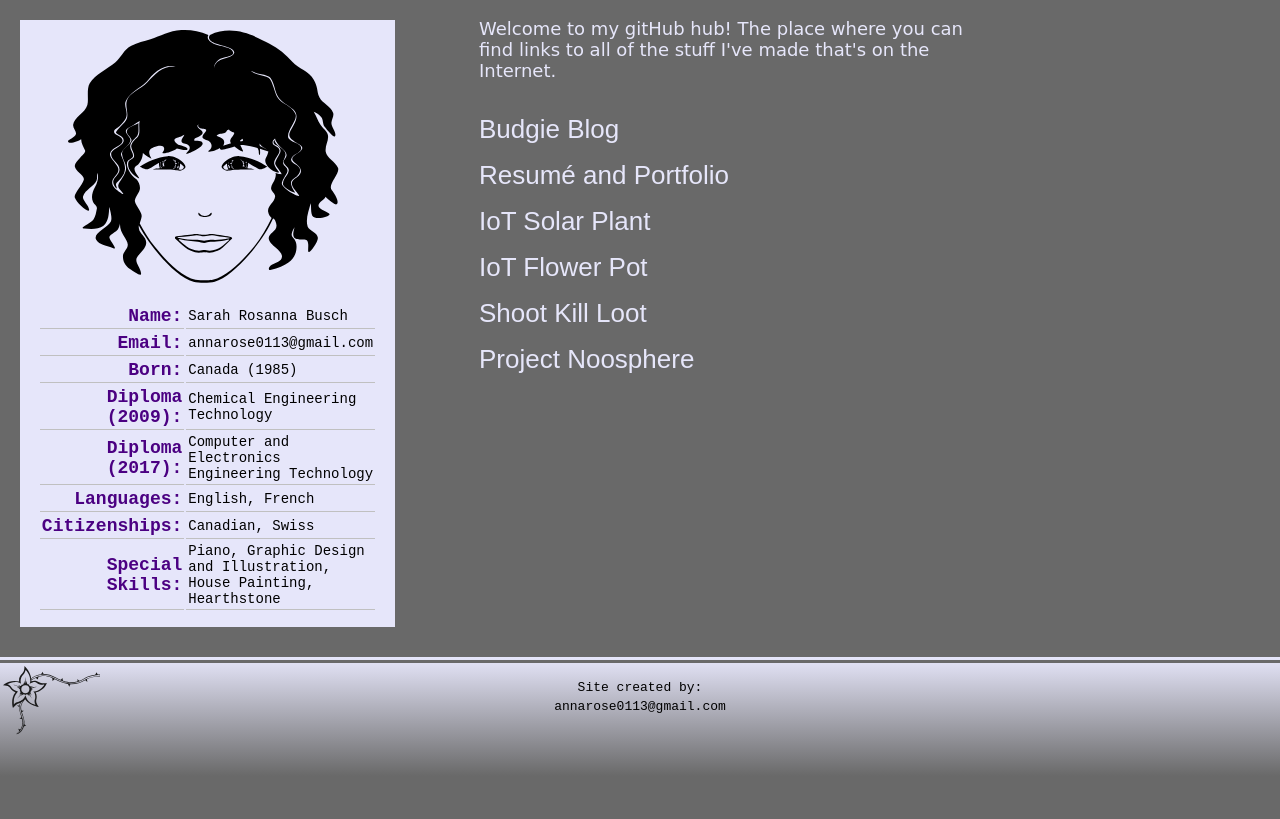
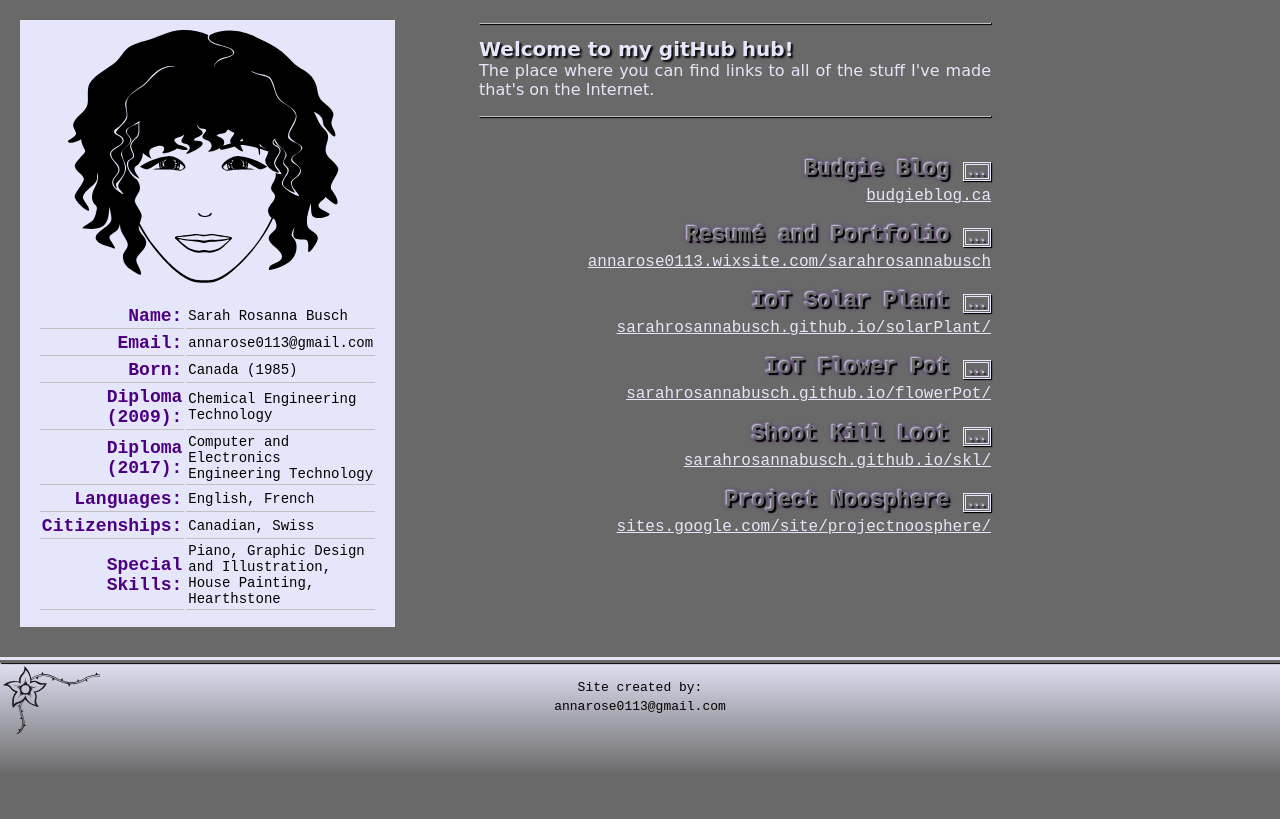
Before and after one commit to sarahRosannaBusch/sarahRosannaBusch.github.io, a plain HTML site: page index.html in a window 1280 px wide. Drawn offline with Linux system fonts and the light colour scheme.

Commit message:
updated styles and functions

```diff
--- a/index.html
+++ b/index.html
@@ -146,30 +146,42 @@
     <br>
   </div>
   <div id='links'>
+    <br><hr>
+    <h1> Welcome to my gitHub hub! </h1>
     <p id='intro'>
-      Welcome to my gitHub hub! The place where you can find links to all of the stuff
+      The place where you can find links to all of the stuff
       I've made that's on the Internet.
     </p>
+    <hr>
     <br>
-    <a onmouseover='showP("budgie")' onmouseout='hideP("budgie")'
-      class='a' href='http://budgieblog.ca/'> Budgie Blog </a>
-    <p id='budgie' class='p'>
-      This is the most recent website I created, using html5, css3, and javascript.
+    <h2> Budgie Blog
+      <span class='ellipses' onclick='showP("budgie")'> ... </span>
+    </h2>
+      <a class='a' href='http://budgieblog.ca/' target='_blank'>
+        budgieblog.ca</a>
+      <p id='budgie' class='hidden' onclick='showP("budgie")'>
+        This is the most recent website I've created using html5, css3, and javascript.
         My goal here was to learn excellent responsive design techniques to create
         websites that look good on any device.
       </p>
-    <br><br>
-    <a onmouseover='showP("resume")' onmouseout='hideP("resume")'
-      class='a' href='http://annarose0113.wixsite.com/sarahrosannabusch'> Resumé and Portfolio </a>
-    <p id='resume' class='p'>
+    <br>
+    <h2> Resumé and Portfolio
+      <span class='ellipses' onclick='showP("resume")'> ... </span>
+    </h2>
+      <a class='a' href='http://annarose0113.wixsite.com/sarahrosannabusch' target='_blank'>
+        annarose0113.wixsite.com/sarahrosannabusch</a>
+      <p id='resume' class='hidden' onclick='showP("resume")'>
         I built a resumé and portfolio site using Wix because it's a quick and easy
         way to post pdfs of my academic projects. You can find out a bit about my
         experience as a chemist, construction worker, electronics student, and more.
       </p>
-    <br><br>
-    <a onmouseover='showP("solar")' onmouseout='hideP("solar")'
-      class='a' href='https://sarahrosannabusch.github.io/solarPlant/'> IoT Solar Plant </a>
-    <p id='solar' class='p'>
+    <br>
+    <h2> IoT Solar Plant
+      <span class='ellipses' onclick='showP("solar")'> ... </span>
+    </h2>
+      <a class='a' href='https://sarahrosannabusch.github.io/solarPlant/' target='_blank'>
+        sarahrosannabusch.github.io/solarPlant/</a>
+      <p id='solar' class='hidden' onclick='showP("solar")'>
         This was a second year electronics project where I designed a micro solar farm
         that was controlled by a Netduino which also acted as a web server (using NeonMika)
         hosting a website that interacted with the solar farm. The website allowed
@@ -179,10 +191,13 @@
         I hadn't realized yet that I can just add svg code directly to my html, so
         all the images are png files, which take a long time to load off the Netduino.
       </p>
-    <br><br>
-    <a onmouseover='showP("flower")' onmouseout='hideP("flower")'
-      class='a' href='https://sarahrosannabusch.github.io/flowerPot/'> IoT Flower Pot </a>
-    <p id='flower' class='p'>
+    <br>
+    <h2> IoT Flower Pot
+      <span class='ellipses' onclick='showP("flower")'> ... </span>
+    </h2>
+      <a class='a' href='https://sarahrosannabusch.github.io/flowerPot/' target='_blank'>
+        sarahrosannabusch.github.io/flowerPot/</a>
+      <p id='flower' class='hidden' onclick='showP("flower")'>
         This is a project I'm currently working on to help me stop killing my house
         plants. I have started testing it with a simple moisture sensor made of two
         nails connected to a Netduino. It's working quite well, so now I need to learn
@@ -190,19 +205,25 @@
         to a demo site that shows how the svg works. I inserted the svg code (images
         and graphics) directly into the html so the page loads quickly off the Netduino!
       </p>
-    <br><br>
-    <a onmouseover='showP("skl")' onmouseout='hideP("skl")'
-      class='a' href='https://github.com/sarahRosannaBusch/skl'> Shoot Kill Loot </a>
-    <p id='skl' class='p'>
+    <br>
+    <h2> Shoot Kill Loot
+      <span class='ellipses' onclick='showP("skl")'> ... </span>
+    </h2>
+      <a class='a' href='https://sarahrosannabusch.github.io/skl/' target='_blank'>
+        sarahrosannabusch.github.io/skl/</a>
+      <p id='skl' class='hidden' onclick='showP("skl")'>
         This is a game that I started making over the Christmas holidays last year.
         I was making it using canvas and png images, as is recommended everywhere,
         but I'm finding it frustrating so I want to try doing it all with svg instead.
         Also, be warned, there is no loot yet, but you can shoot and kills things ;)
       </p>
-    <br><br>
-    <a onmouseover='showP("io")' onmouseout='hideP("io")'
-      class='a' href='https://sites.google.com/site/projectnoosphere/'> Project Noosphere </a>
-    <p id='io' class='p'>
+    <br>
+    <h2> Project Noosphere
+      <span class='ellipses' onclick='showP("io")'> ... </span>
+    </h2>
+      <a class='a' href='https://sites.google.com/site/projectnoosphere/' target='_blank'>
+        sites.google.com/site/projectnoosphere/</a>
+      <p id='io' class='hidden' onclick='showP("io")'>
         I created this website a couple years before I started studying electronics
         or coding, using Google Sites (which kinda sucks fyi), to share a comic strip
         I made. I drew the comic using Adobe Illustrator, but when I switched to Inkscape
--- a/scripts.js
+++ b/scripts.js
@@ -1,9 +1,7 @@
 function showP(p)
 {
-  document.getElementById(p).className = 'visible';
+  if(document.getElementById(p).className === 'visible')
+    document.getElementById(p).className = 'hidden';
+  else
+    document.getElementById(p).className = 'visible';
 }
-
-function hideP(p)
-{
-  document.getElementById(p).className = 'p';
-}
--- a/styles.css
+++ b/styles.css
@@ -60,17 +60,61 @@ div#links
 {
   width: 90%;
   margin: auto;
+  text-align: right;
+}
+
+h1
+{
+  font-size: 20px;
+  font-family: cursive;
+  background-color: transparent;
+  color: lavender;
+  text-shadow: 2px 2px 2px black;
+  text-align: justify;
+  margin-bottom: 0px;
 }
 
 p#intro
 {
-  font-size: 18px;
+  font-size: 16px;
   font-family: cursive;
   background-color: transparent;
   color: lavender;
+  text-align: justify;
+  margin-top: 0px;
 }
 
-p.p
+hr
+{
+  border-color: silver;
+  box-shadow: 1px 1px 1px black;
+}
+
+h2
+{
+  font-size: 22px;
+  font-family: monospace;
+  font-weight: bold;
+  color: dimgrey;
+  text-shadow: 2px 2px 1px black, -1px -1px 2px lavender, 0 0 5px indigo;
+  margin-bottom: 5px;
+  text-align: right;
+}
+
+span.ellipses
+{
+  color: lavender;
+  box-shadow: 1px 1px 1px black;
+  font-size: 10px;
+  cursor: pointer;
+  border-style: double;
+  border-width: medium;
+  border-color: lavender;
+  padding: 2px;
+  padding-bottom: 0px;
+}
+
+p.hidden
 {
   display: none;
 }
@@ -78,30 +122,32 @@ p.p
 p.visible
 {
   display: inline-block;
-  color: lavender;
+  color: black;
+  font-size: 14px;
+  font-family: serif;
+  text-align: justify;
   margin: 0px;
-  font-size: 16px;
-  font-family: monospace;
-  text-align: justify;
+  margin-top: 5px;
+  padding: 10px;
+  background-color: lavender;
+  box-shadow: 2px 2px 2px black;
 }
 
 a.a:link
 {
-  font-size: 26px;
-  text-decoration: none;
+  margin: 0px;
   color: lavender;
-  font-family: fantasy;
+  font-size: 16px;
 }
 
 a.a:visited
 {
-  text-decoration: none;
   color: lavender;
 }
 
 a.a:hover
 {
-  text-shadow: 2px 2px indigo;
+  color: indigo;
 }
 
 /* default styles are for phone-sized screens; layout is responsive: */
```
Lines whose indentation alone changed are shown as unchanged.
